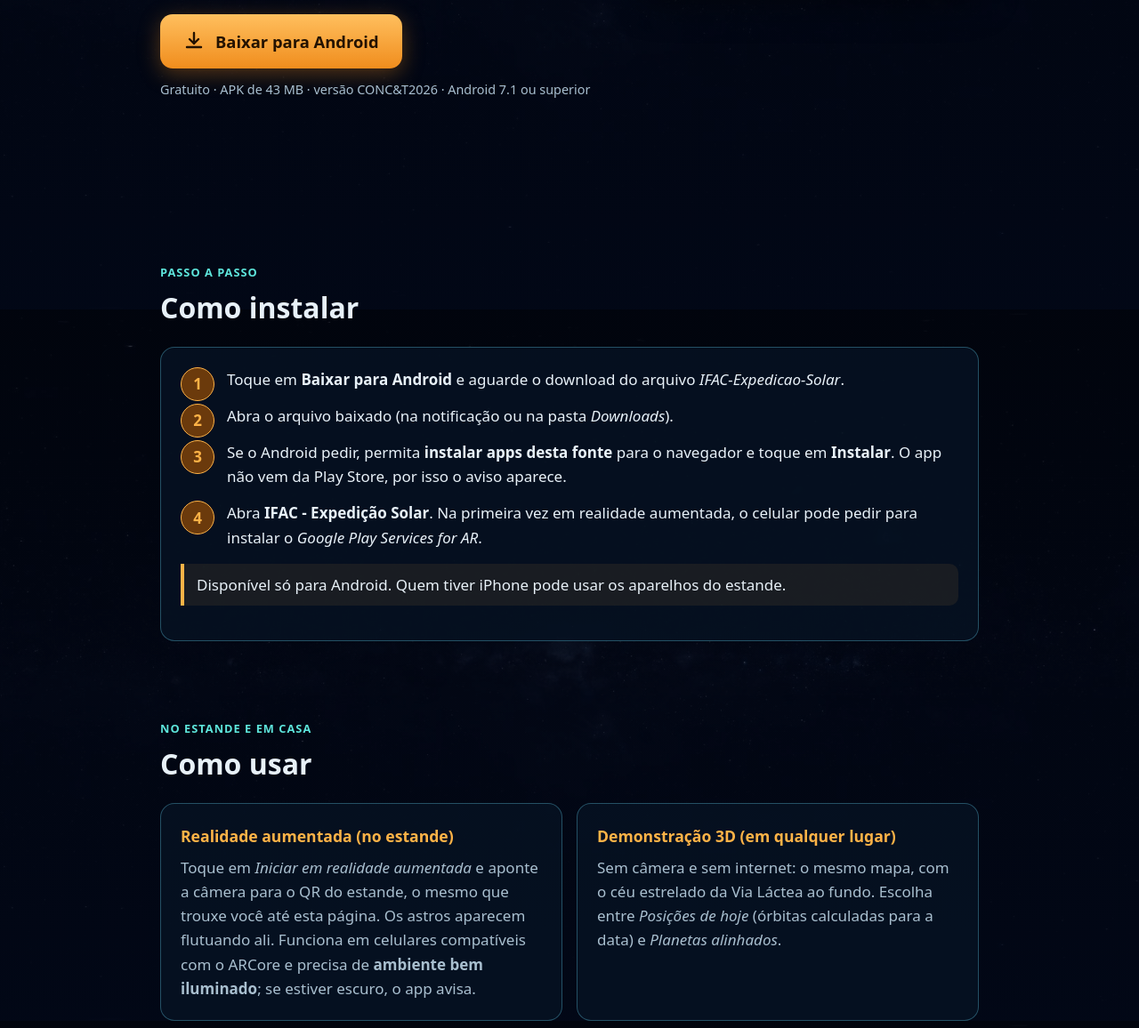
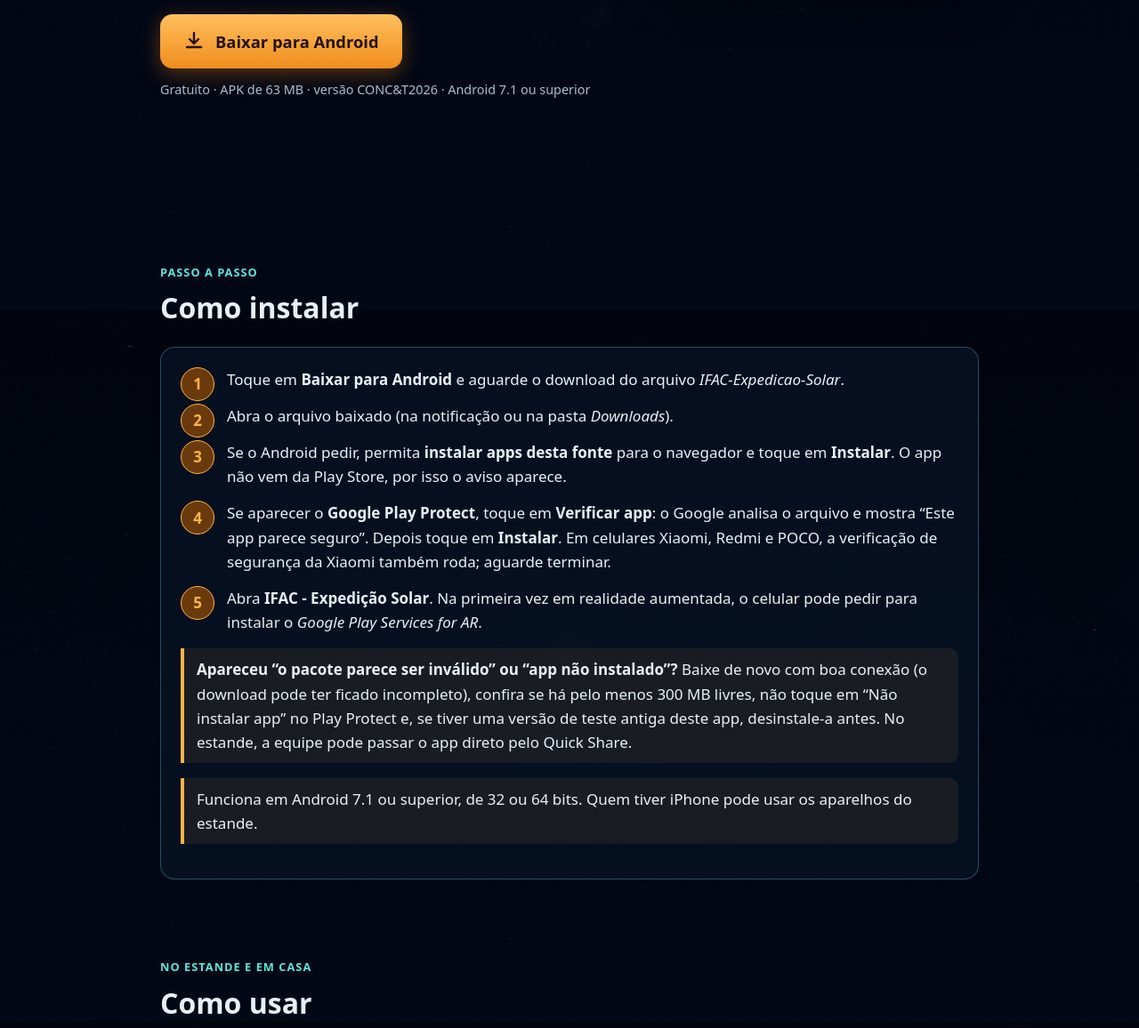
Before and after one commit to prof-mauriciocunha/expedicao-solar, a plain HTML site: page index.html in a window 1280 px wide. Shown: the part 452-1608 px from the top of the page at 89% size. Drawn offline with Linux system fonts and the light colour scheme.

Commit message:
APK versão 3: 32 e 64 bits; instruções do Play Protect
Instala em Android 7.1+ de 32 ou 64 bits; instalação automática (não prefere cartão externo).
Página explica o Play Protect, a verificação da Xiaomi e o que fazer em 'pacote inválido'.

Co-Authored-By: Claude Opus 5.5 <noreply@anthropic.com>

```diff
--- a/index.html
+++ b/index.html
@@ -99,7 +99,7 @@
         <svg viewBox="0 0 24 24" fill="none" stroke="currentColor" stroke-width="2.4" stroke-linecap="round" stroke-linejoin="round" aria-hidden="true"><path d="M12 3v12m0 0l-5-5m5 5l5-5M4 19h16"/></svg>
         Baixar para Android
       </a>
-      <div class="detalhes-apk">Gratuito · APK de 43 MB · versão CONC&amp;T2026 · Android 7.1 ou superior</div>
+      <div class="detalhes-apk">Gratuito · APK de 63 MB · versão CONC&amp;T2026 · Android 7.1 ou superior</div>
     </div>
     <div class="tela-capa">
       <img src="assets/telas/mapa-posicoes-de-hoje.jpg" alt="Tela do app: o Sol no centro e os oito planetas nas órbitas, nas posições do dia" width="1200" height="540">
@@ -115,9 +115,11 @@
         <li>Toque em <strong>Baixar para Android</strong> e aguarde o download do arquivo <em>IFAC-Expedicao-Solar</em>.</li>
         <li>Abra o arquivo baixado (na notificação ou na pasta <em>Downloads</em>).</li>
         <li>Se o Android pedir, permita <strong>instalar apps desta fonte</strong> para o navegador e toque em <strong>Instalar</strong>. O app não vem da Play Store, por isso o aviso aparece.</li>
+        <li>Se aparecer o <strong>Google Play Protect</strong>, toque em <strong>Verificar app</strong>: o Google analisa o arquivo e mostra “Este app parece seguro”. Depois toque em <strong>Instalar</strong>. Em celulares Xiaomi, Redmi e POCO, a verificação de segurança da Xiaomi também roda; aguarde terminar.</li>
         <li>Abra <strong>IFAC - Expedição Solar</strong>. Na primeira vez em realidade aumentada, o celular pode pedir para instalar o <em>Google Play Services for AR</em>.</li>
       </ol>
-      <p class="aviso">Disponível só para Android. Quem tiver iPhone pode usar os aparelhos do estande.</p>
+      <p class="aviso"><strong>Apareceu “o pacote parece ser inválido” ou “app não instalado”?</strong> Baixe de novo com boa conexão (o download pode ter ficado incompleto), confira se há pelo menos 300 MB livres, não toque em “Não instalar app” no Play Protect e, se tiver uma versão de teste antiga deste app, desinstale-a antes. No estande, a equipe pode passar o app direto pelo Quick Share.</p>
+      <p class="aviso">Funciona em Android 7.1 ou superior, de 32 ou 64 bits. Quem tiver iPhone pode usar os aparelhos do estande.</p>
     </div>
   </section>
 
@@ -217,7 +219,7 @@
     <div class="painel">
       <h3 style="margin-top: 0; color: var(--ciano)">Conferir o arquivo (opcional)</h3>
       <p style="margin: 0 0 6px; color: var(--suave)">Código SHA-256 do APK publicado nesta página:</p>
-      <code class="hash">67a4ae3dae1a81b6b82602973f05ebd182a8b09a28f7dccd68f4f15861cb38cf</code>
+      <code class="hash">468c10f59020880f1105df1409ace92e3b890be8d1d09c553f3737eff1e7124e</code>
     </div>
   </section>
 </main>
```
Also changed, not shown: 1 other file.
